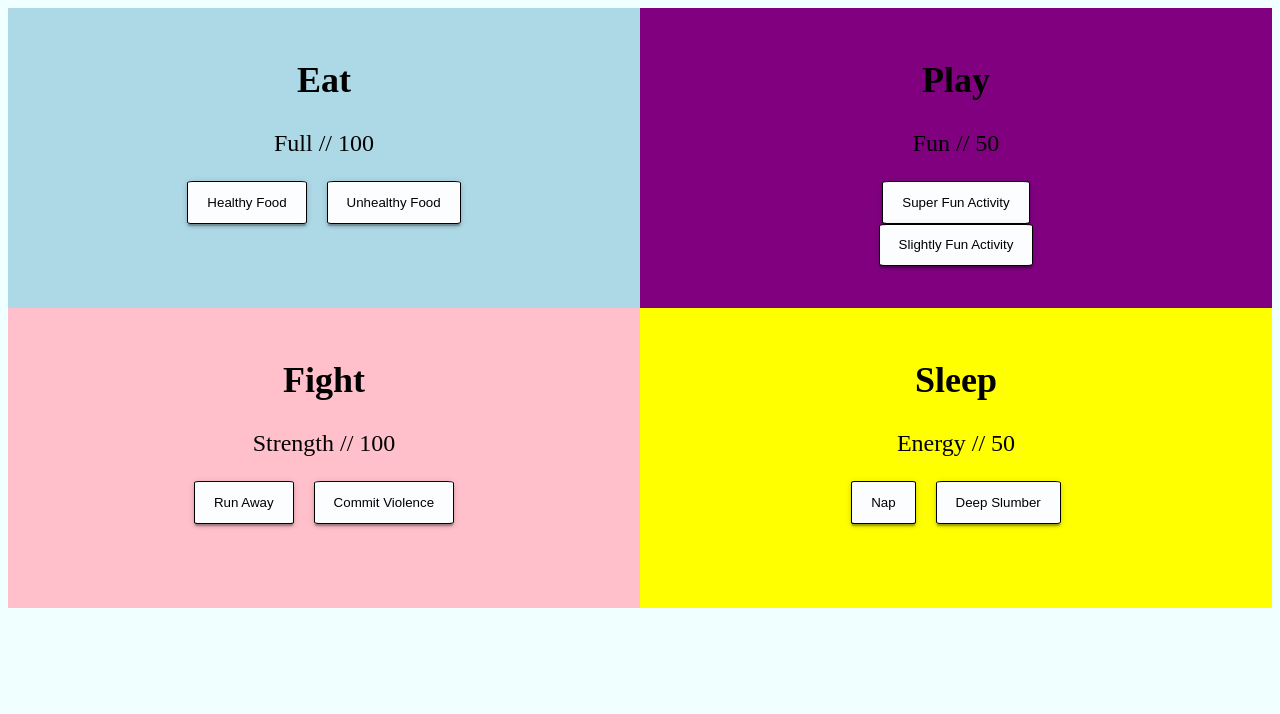
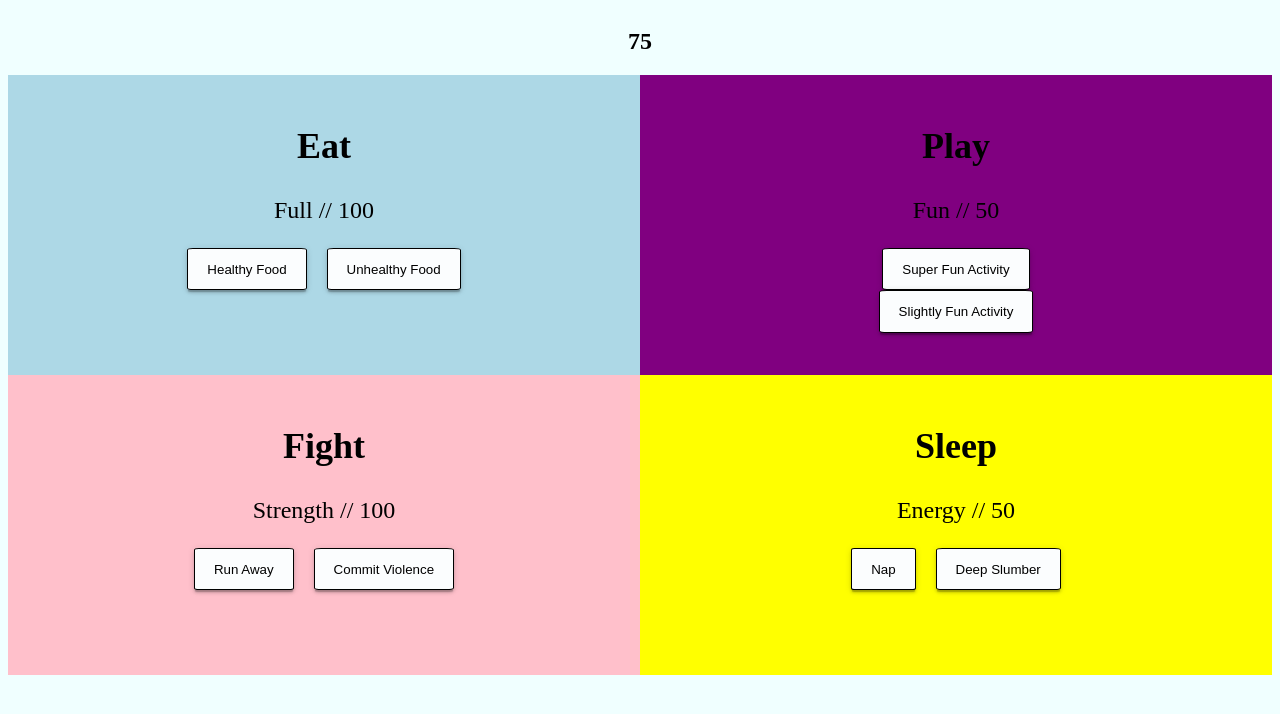
Before and after one commit to John-Fleming/tamagotchi, a website built with webpack: page src/index.html in a window 1280 px wide. Built offline with nearby package versions, Linux system fonts and the light colour scheme; a web font is replaced by a local one.

Commit message:
printing progress score to the DOM

```diff
--- a/src/javascripts/components/progress/progress.js
+++ b/src/javascripts/components/progress/progress.js
@@ -3,6 +3,15 @@ import fightData from '../../helpers/data/fightData';
 import funData from '../../helpers/data/funData';
 import sleepData from '../../helpers/data/sleepData';
 import progressData from '../../helpers/data/progressData';
+import utils from '../../helpers/utils';
+import './progress.scss';
+
+const printProgressScore = () => {
+  const progressScore = progressData.getProgressScore();
+  let domString = '';
+  domString += `<h2>${progressScore}</h2>`;
+  utils.printToDom('progress', domString);
+};
 
 const getAllScores = () => {
   const eatScore = eatData.getFull();
@@ -12,7 +21,7 @@ const getAllScores = () => {
   const allScores = eatScore + strengthScore + funScore + sleepScore;
   const progressScore = allScores / 4;
   progressData.setProgressScore(progressScore);
-  console.error(progressData.getProgressScore());
+  printProgressScore();
 };
 
 export default { getAllScores };
--- a/src/javascripts/components/progress/progress.scss
+++ b/src/javascripts/components/progress/progress.scss
@@ -0,0 +1,4 @@
+#progress {
+  width: 100%;
+  text-align: center;
+}
--- a/src/styles/_variables.scss
+++ b/src/styles/_variables.scss
@@ -11,7 +11,6 @@
   width: 50%;
   margin: 8% auto;
   text-align: center;
-  font-family: 'Baloo Da 2';
   font-size: 1.5rem;
   h2 {
     font-family: 'Sacramento';
--- a/src/styles/main.scss
+++ b/src/styles/main.scss
@@ -2,6 +2,7 @@
 
 body {
   background-color: azure;
+  font-family: 'Baloo Da 2';
 }
 
 #app {
```
